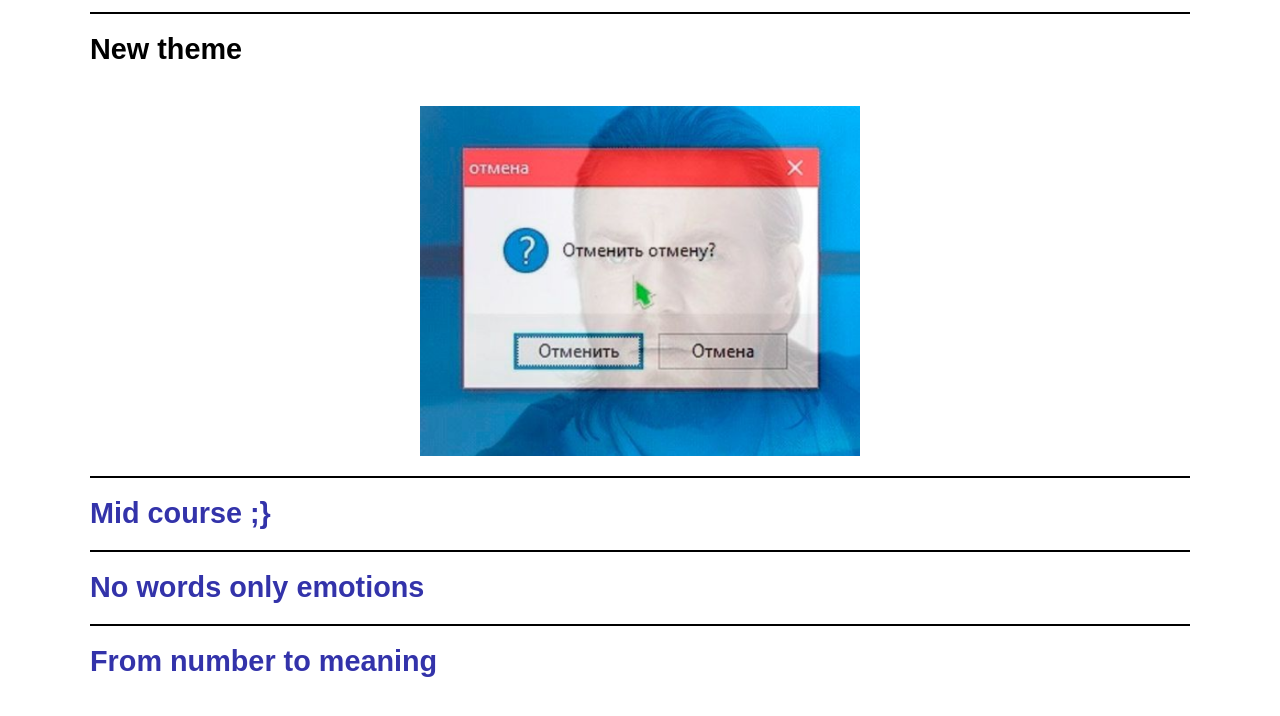
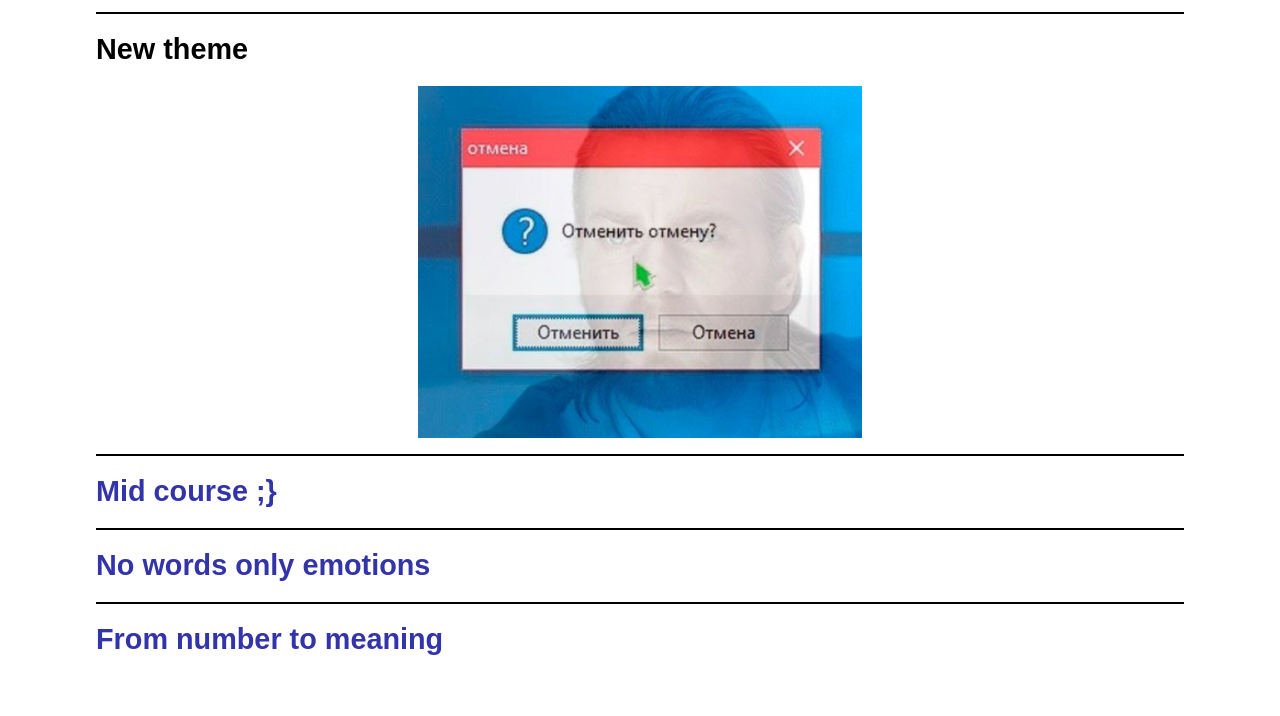
Before and after one commit to Danil-27/cssBayan, a plain HTML site: page cssBayan/index.html in a window 1280 px wide. Shown: the part 108-824 px from the top of the page. After the commit the page ends 800 px from the top, so only its background shows below. Drawn offline with Linux system fonts and the light colour scheme.

Commit message:
fix: rem and media (12 мар 2023 г. 23:50:47)

```diff
--- a/cssBayan/index.html
+++ b/cssBayan/index.html
@@ -20,7 +20,7 @@
                 <label class="label" for="one">
                     <span class="label__head">
                         <span class="label__title">New theme</span>
-                        <svg class="label__icon" xmlns="http://www.w3.org/2000/svg" width="24" height="25" fill="none">
+                        <svg class="label__icon" xmlns="http://www.w3.org/2000/svg" viewBox="0 0 24 24" fill="none">
                             <path fill="currentColor" d="M22.198 11.556H12.066V1.422a.933.933 0 0 0-1.867 0v10.134H.066a.933.933 0 1 0 0 1.866h10.133v10.134a.933.933 0 0 0 1.867 0V13.422h10.133a.933.933 0 1 0 0-1.866Z" />
                         </svg>
                     </span>
@@ -34,7 +34,7 @@
                 <label class="label" for="two">
                     <span class="label__head">
                         <span class="label__title">Mid course ;}</span>
-                        <svg class="label__icon" xmlns="http://www.w3.org/2000/svg" width="24" height="25" fill="none">
+                        <svg class="label__icon" xmlns="http://www.w3.org/2000/svg" viewBox="0 0 24 24" fill="none">
                             <path fill="currentColor" d="M22.198 11.556H12.066V1.422a.933.933 0 0 0-1.867 0v10.134H.066a.933.933 0 1 0 0 1.866h10.133v10.134a.933.933 0 0 0 1.867 0V13.422h10.133a.933.933 0 1 0 0-1.866Z" />
                         </svg>
                     </span>
@@ -48,7 +48,7 @@
                 <label class="label" for="three">
                     <span class="label__head">
                         <span class="label__title">No words only emotions</span>
-                        <svg class="label__icon" xmlns="http://www.w3.org/2000/svg" width="24" height="25" fill="none">
+                        <svg class="label__icon" xmlns="http://www.w3.org/2000/svg" viewBox="0 0 24 24" fill="none">
                             <path fill="currentColor" d="M22.198 11.556H12.066V1.422a.933.933 0 0 0-1.867 0v10.134H.066a.933.933 0 1 0 0 1.866h10.133v10.134a.933.933 0 0 0 1.867 0V13.422h10.133a.933.933 0 1 0 0-1.866Z" />
                         </svg>
                     </span>
@@ -62,7 +62,7 @@
                 <label class="label" for="four">
                     <span class="label__head">
                         <span class="label__title">From number to meaning</span>
-                        <svg class="label__icon" xmlns="http://www.w3.org/2000/svg" width="24" height="25" fill="none">
+                        <svg class="label__icon" xmlns="http://www.w3.org/2000/svg" viewBox="0 0 24 24" fill="none">
                             <path fill="currentColor" d="M22.198 11.556H12.066V1.422a.933.933 0 0 0-1.867 0v10.134H.066a.933.933 0 1 0 0 1.866h10.133v10.134a.933.933 0 0 0 1.867 0V13.422h10.133a.933.933 0 1 0 0-1.866Z" />
                         </svg>
                     </span>
--- a/cssBayan/style.css
+++ b/cssBayan/style.css
@@ -1,6 +1,5 @@
 /*? Base */
 html {
-    font-size: 16px;
     font-size: 60%;
 }
 img {
@@ -10,7 +9,6 @@ body {
     font-weight: 600;
     font-family: sans-serif;
     font-size: 1.5rem;
-    height: 2000px;
 }
 
 /*? Для валидности в label  */
@@ -20,21 +18,16 @@ span {
 
 /*? Контейнер */
 .container {
-    max-width: 1100px;
+    max-width: 68rem;
     margin-left: auto;
     margin-right: auto;
-    padding-left: 10px;
-    padding-right: 10px;
+    padding-left:  1rem;
+    padding-right: 1rem;
 }
 
 /*? ACCORDION  --------------------------------------------------------------------------------- */
 .accordion input:checked ~ .label .label__title {
     color: black;
-}
-
-/*TODO hover */
-.accordion:hover .label .label__icon {
-    display: block;
 }
 
 /*TODO active */
@@ -59,30 +52,25 @@ input ~ .label .label__content img {
     opacity: 0.4;
 }
 
-/*TODO hover */
-input ~ .label:hover .label__content img {
-    opacity: 1;
-}
-
 /*TODO checked  */
 input:checked ~ .label .label__content img {
     opacity: 1;
 }
 
 input[type="radio"]:checked + .label .label__content  {
-    height: 100px;
-    padding: 20px 0px;
+    height: 6rem;
+    padding-bottom: 1rem;
 }
 
 
 
 /*? label ------------------------------------------------------------------------------------------ */
 .label__head {
-    border-top: solid 2px black;
+    border-top: solid 0.125rem black;
     display: flex;
     align-items: center;
     height: 2rem;
-    padding: 20px 0;
+    padding: 1.25rem 0;
 }
 
  .label__title {
@@ -109,6 +97,8 @@ input[type="radio"]:checked + .label .label__content  {
     transition: transform 0.3s;
     transform: rotate(0deg);
     transition: color .3s ease-out;
+    width: 1.5rem;
+    height: 1.5rem;
 }
 
 .label .label__content img {
@@ -116,16 +106,9 @@ input[type="radio"]:checked + .label .label__content  {
     max-width: 80%;
 }
 
-/*TODO  hover */
-.label:hover .label__icon {
-    transition: transform 0.3s;
-    transform: rotate(-45deg);
-}
 
-.label:hover .label__content {
-    height: 100px;
-    padding: 20px 0;
-}
+
+
 
 
 
@@ -139,6 +122,27 @@ input[type="radio"]:checked + .label .label__content  {
     .label {
         cursor: pointer;
     }
+
+    /*TODO  hover */
+    .label:hover .label__icon {
+    transition: transform 0.3s;
+    transform: rotate(-45deg);
+    }
+
+    .label:hover .label__content {
+        height: 6rem;
+        padding-bottom: 1rem ;
+    }
+
+    /*TODO hover */
+    input ~ .label:hover .label__content img {
+        opacity: 1;
+    }
+
+    /*TODO hover */
+    .accordion:hover .label .label__icon {
+        display: block;
+    }
 }
 
 /* *медиа , для размера шрифта и паддингов phone/tablet/desctop */
@@ -149,15 +153,14 @@ input[type="radio"]:checked + .label .label__content  {
     html {
         font-size: 70%;
     }
-    .label:hover .label__content {
-        height: 150px;
-    }
+
     .label img {
         max-width: 80%;
     }
 
-    input[type="radio"]:checked + .label .label__content  {
-        height: 150px;
+    input[type="radio"]:checked + .label .label__content,
+    .label:hover .label__content  {
+        height: 12rem;
     }
 }
 
@@ -166,16 +169,13 @@ input[type="radio"]:checked + .label .label__content  {
         font-size: 80%;
     }
 
-    .label:hover .label__content {
-        height: 250px;
-    }
-
     .label img {
         max-width: 100%;
     }
 
-    input[type="radio"]:checked + .label .label__content  {
-        height: 250px;
+    input[type="radio"]:checked + .label .label__content,
+    .label:hover .label__content {
+        height: 15rem;
     }
 }
 @media screen and (min-width: 992px) {
@@ -183,11 +183,8 @@ input[type="radio"]:checked + .label .label__content  {
         font-size: 100%;
     }
 
+    input[type="radio"]:checked + .label .label__content,
     .label:hover .label__content {
-        height: 350px;
-    }
-
-    input[type="radio"]:checked + .label .label__content  {
-        height: 350px;
+        height: 22rem;
     }
 }
```
